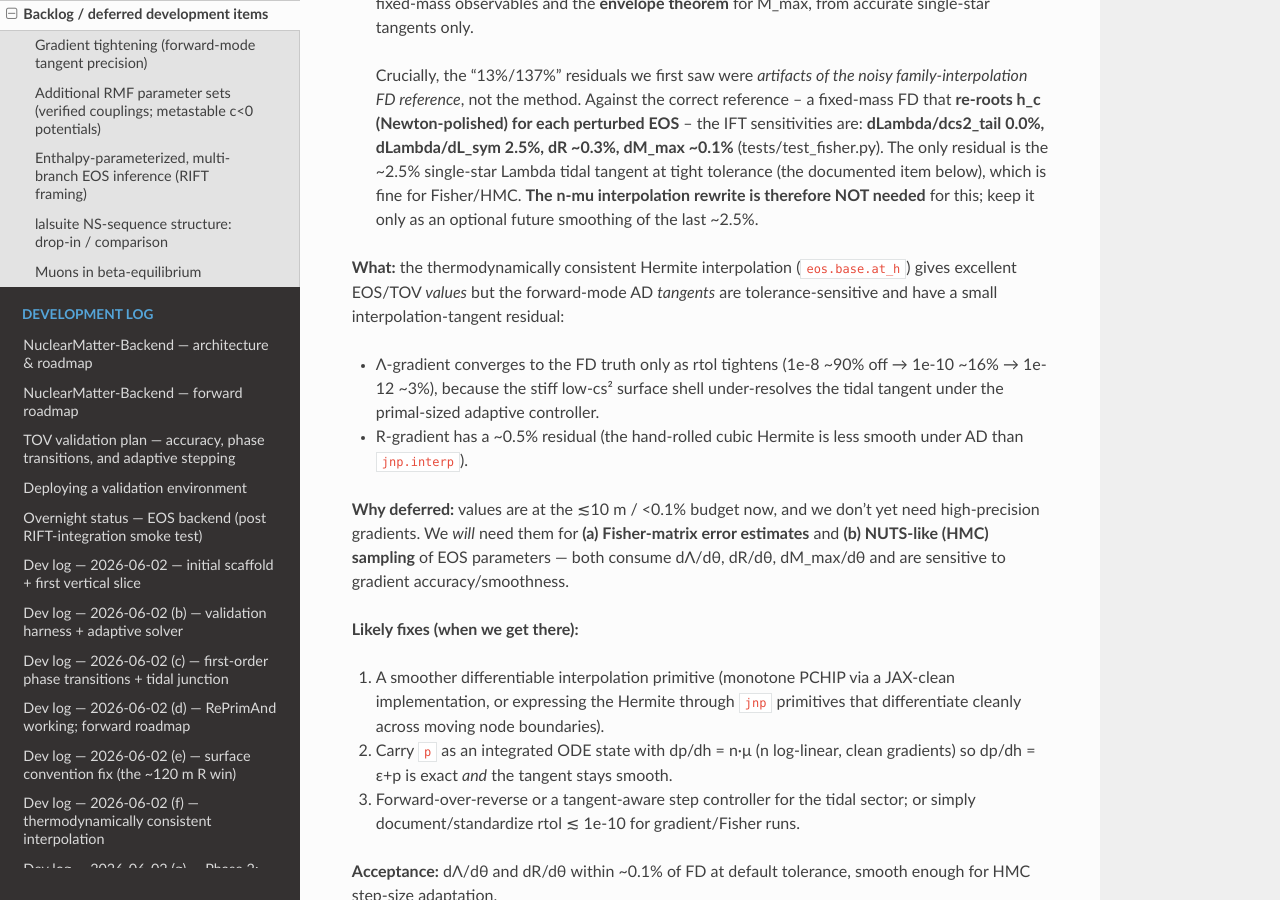
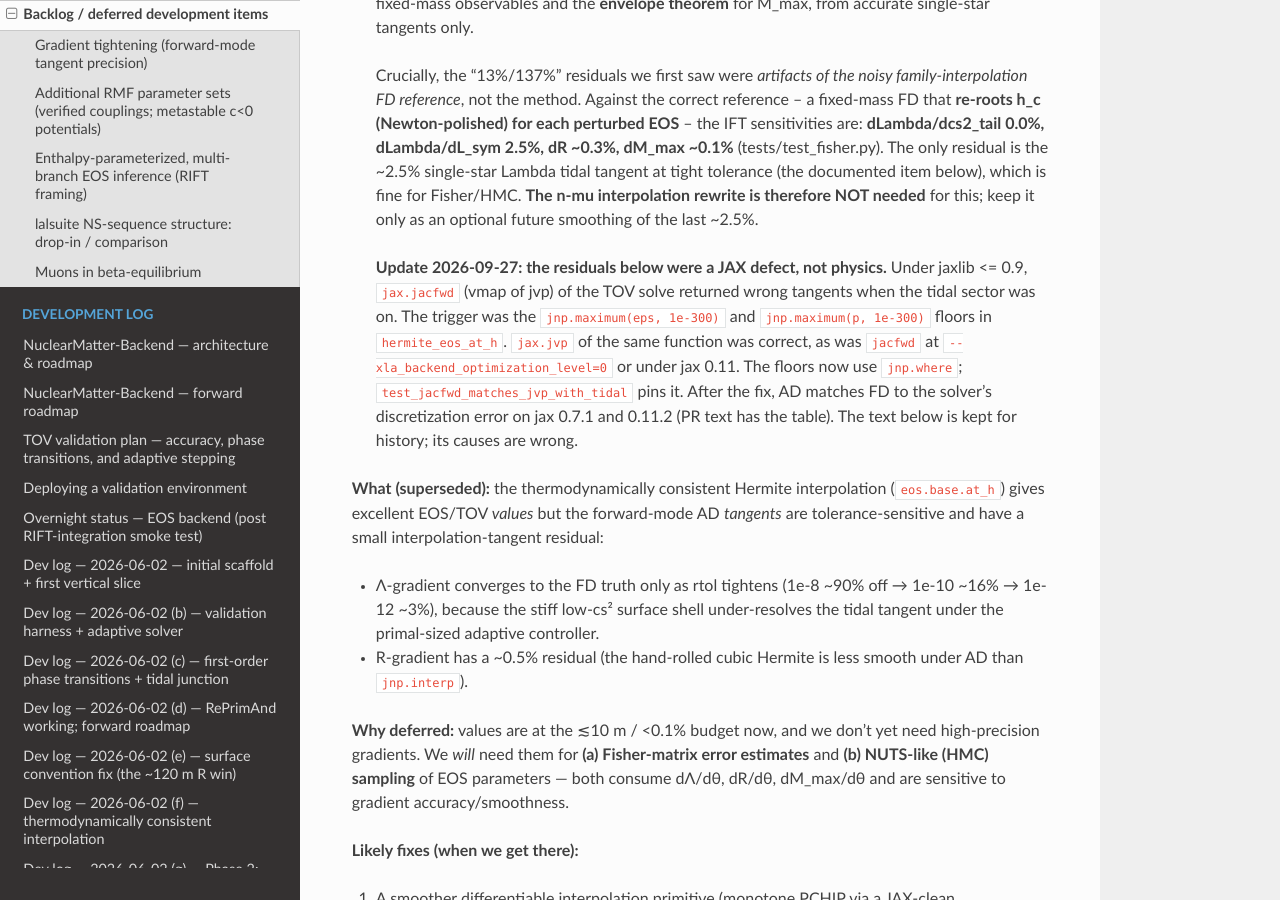
Before and after one commit to oshaughnessy-junior/NuclearMatter-Backend, a Sphinx documentation site: the page built from docs/backlog.md, in a window 1280 px wide and 900 px high, scrolled down 393 px. Built offline with Sphinx 7.4.7 and the Read the Docs theme 3.1.0, drawn with Linux system fonts in a browser that asks for light colours.

Commit message:
Hermite EOS: floor eps and p with where, not maximum
Under jaxlib <= 0.9, jax.jacfwd through the TOV loop with the tidal
sector on miscompiled the maximum(x, 1e-300) floors, biasing M, R and
Lambda tangents by 1-20% while jax.jvp stayed correct. Add a jacfwd vs
jvp regression test, tighten the radius and Lambda gradient asserts, and
correct the docs that attributed the bias to the interpolant.

Co-Authored-By: Claude Opus 5.5 <noreply@anthropic.com>

```diff
--- a/docs/backlog.md
+++ b/docs/backlog.md
@@ -22,8 +22,18 @@ Tracked items intentionally deferred, with the context for when they matter.
 > keep it only as an optional future smoothing of the last ~2.5%.
 
 
+> **Update 2026-09-27: the residuals below were a JAX defect, not physics.**
+> Under jaxlib <= 0.9, `jax.jacfwd` (vmap of jvp) of the TOV solve returned
+> wrong tangents when the tidal sector was on. The trigger was the
+> `jnp.maximum(eps, 1e-300)` and `jnp.maximum(p, 1e-300)` floors in
+> `hermite_eos_at_h`. `jax.jvp` of the same function was correct, as was
+> `jacfwd` at `--xla_backend_optimization_level=0` or under jax 0.11. The
+> floors now use `jnp.where`; `test_jacfwd_matches_jvp_with_tidal` pins it.
+> After the fix, AD matches FD to the solver's discretization error on
+> jax 0.7.1 and 0.11.2 (PR text has the table). The text below is kept for
+> history; its causes are wrong.
 
-**What:** the thermodynamically consistent Hermite interpolation (`eos.base.at_h`)
+**What (superseded):** the thermodynamically consistent Hermite interpolation (`eos.base.at_h`)
 gives excellent EOS/TOV *values* but the forward-mode AD *tangents* are
 tolerance-sensitive and have a small interpolation-tangent residual:
 - Λ-gradient converges to the FD truth only as rtol tightens (1e-8 ~90% off →
```
Also changed, not shown: docs/roadmap.md (+3 -0 lines), 2 other files.
